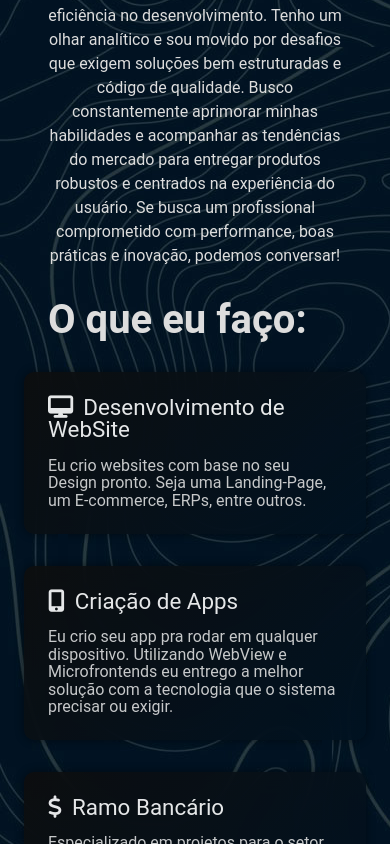
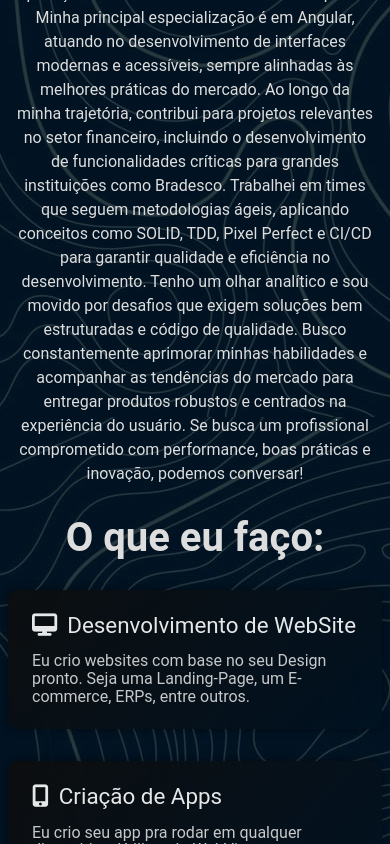
Before and after one commit to Fernando-de-Oliveira/Portfolio, an Angular app: page /home in a window 390 px wide. Shown: the part 2251-3095 px from the top of the page. Built offline with nearby package versions, Linux system fonts and the light colour scheme.

Commit message:
ajustes mobile

```diff
--- a/src/app/pages/home/home.component.html
+++ b/src/app/pages/home/home.component.html
@@ -40,7 +40,7 @@
   </div>
 
   <div class="whatido">
-    <h3 class="title" style="text-align:left; width: 100%;">O que eu faço:</h3>
+    <h3 class="title">O que eu faço:</h3>
     <div class="whatido-list">
       <div class="card">
         <h3><i class="fa fa-desktop"></i>Desenvolvimento de WebSite</h3>
--- a/src/app/pages/home/home.component.scss
+++ b/src/app/pages/home/home.component.scss
@@ -460,7 +460,7 @@
 @media (max-width: 768px) {
 
   .projects {
-    height: unset;
+    height: 100vh;
     padding: 0 1rem;
     .title {
       margin: 2rem 0;
@@ -510,8 +510,10 @@
 
   .about-me {
     height: unset;
+    padding: 1rem;
+    z-index: 2;
     .wrapper{
-      padding: 1rem;
+      padding: 0 0 1rem;
       flex-direction: column-reverse;
       align-items: center;
       .text{
@@ -524,6 +526,9 @@
     }
     .whatido {
       padding: 1rem;
+      .title {
+        text-align: center;
+      }
       &-list {
         margin-top: 2rem;
         .card {
```
